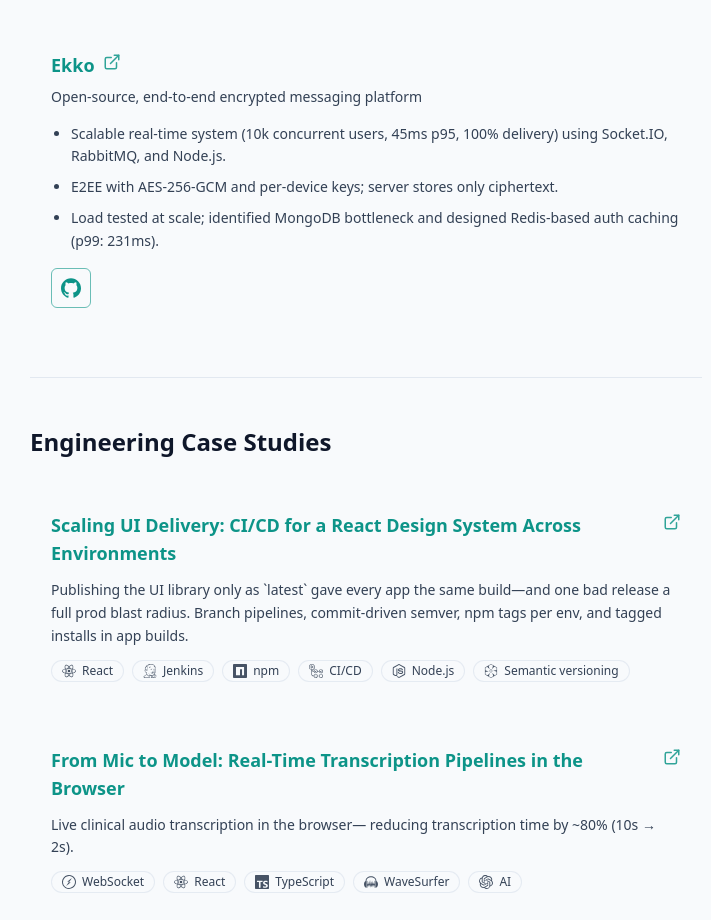
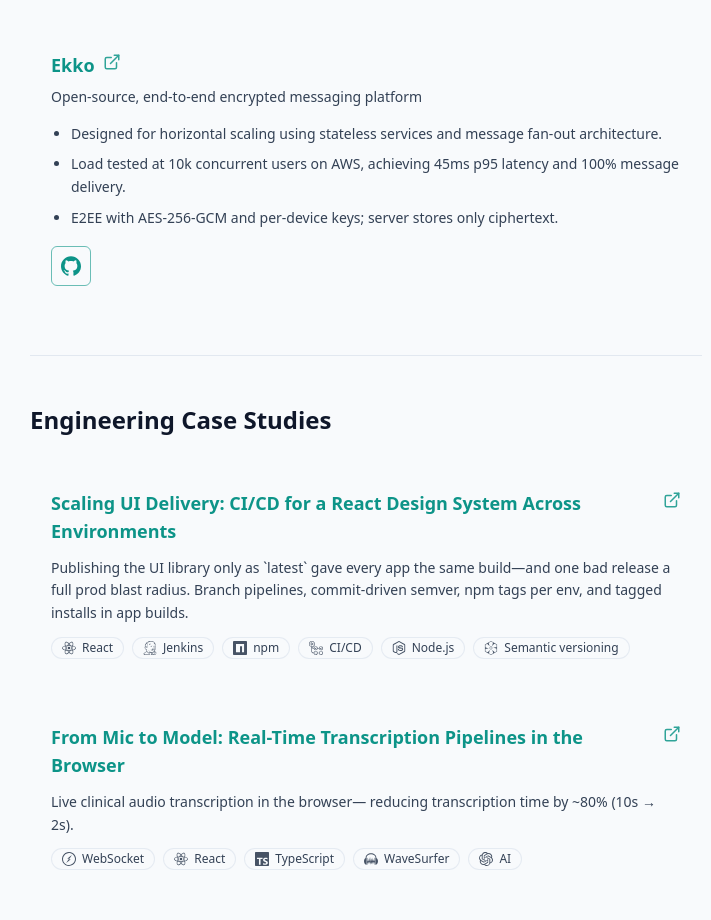
Before and after one commit to birat051/portfolio, a Next.js app: page / in a window 1280 px wide. Shown: the part 1900-2820 px from the top of the page, without its empty margins (498-1209 px from the left). Built offline with nearby package versions, Linux system fonts and the light colour scheme; no server answers.

Commit message:
updated content

```diff
--- a/src/data/translations.ts
+++ b/src/data/translations.ts
@@ -193,9 +193,9 @@ const en: Translations = {
       url: "https://ekko.biratbhattacharjee.com",
       sourceUrl: "https://github.com/birat051/messaging-system",
       highlights: [
-        "Scalable real-time system (10k concurrent users, 45ms p95, 100% delivery) using Socket.IO, RabbitMQ, and Node.js.",
+        "Designed for horizontal scaling using stateless services and message fan-out architecture.",
+        "Load tested at 10k concurrent users on AWS, achieving 45ms p95 latency and 100% message delivery.",
         "E2EE with AES-256-GCM and per-device keys; server stores only ciphertext.",
-        "Load tested at scale; identified MongoDB bottleneck and designed Redis-based auth caching (p99: 231ms).",
       ],
     },
   ],
@@ -354,9 +354,9 @@ const sv: Translations = {
       url: "https://ekko.biratbhattacharjee.com",
       sourceUrl: "https://github.com/birat051/messaging-system",
       highlights: [
-        "Skalbart realtidssystem (10k samtidiga användare, 45 ms p95, 100 % leverans) med Socket.IO, RabbitMQ och Node.js.",
+        "Designad för horisontell skalning med tillståndslösa tjänster och fan-out-arkitektur för meddelanden.",
+        "Lasttestat med 10k samtidiga användare på AWS, med 45 ms p95-latens och 100 % meddelandeleverans.",
         "E2EE med AES-256-GCM och nycklar per enhet; servern lagrar endast chiffertext.",
-        "Lasttestat i skala; identifierade MongoDB som flaskhals och designade Redis-baserad autentiseringscache (p99: 231 ms).",
       ],
     },
   ],
```
Also changed, not shown: 1 other file (tests, documents, lock files or other folders).
